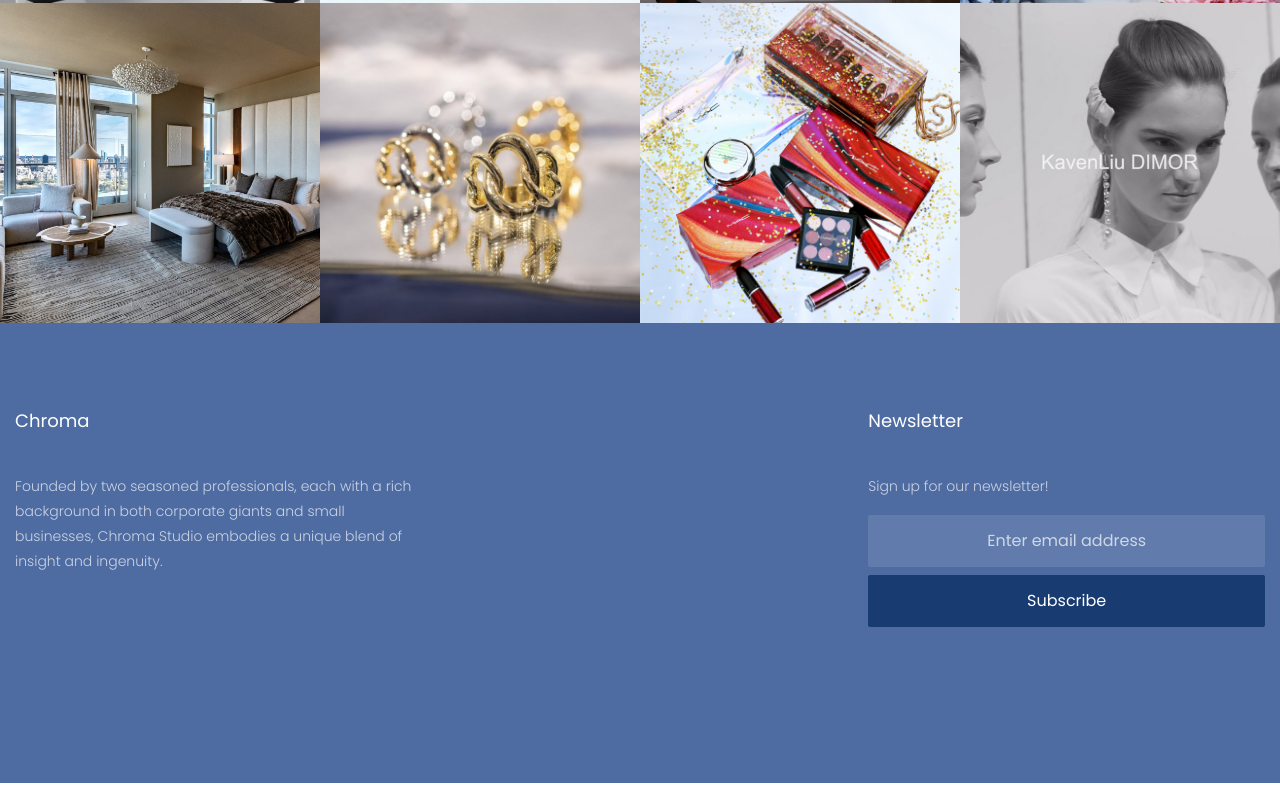
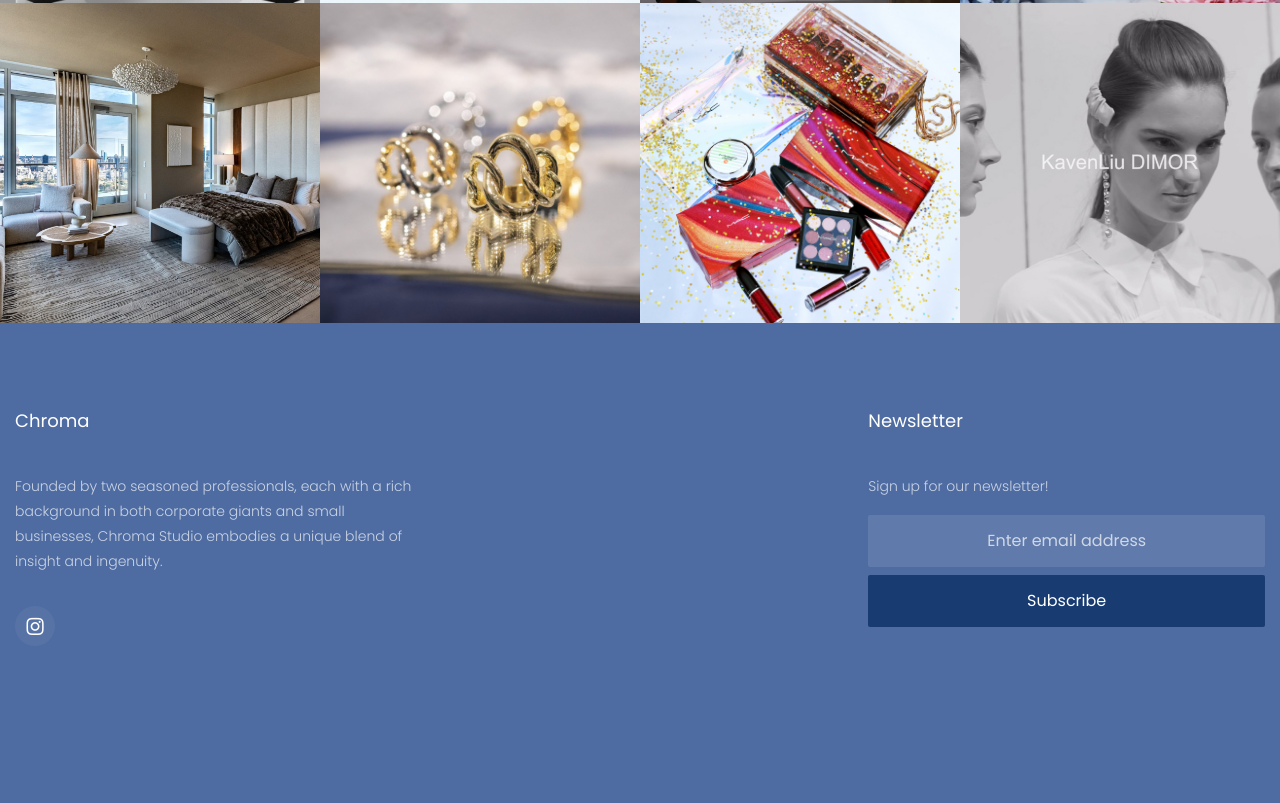
Before and after one commit to zeng007/Chroma_Design, a plain HTML site: page project.html in a window 1280 px wide. Shown: the part 961-1764 px from the top of the page. Drawn offline with Linux system fonts and the light colour scheme; some packages are replaced by stand-ins of ours; no server answers; files whose address does not match are found by name.

Commit message:
Update project.html

```diff
--- a/project.html
+++ b/project.html
@@ -188,6 +188,10 @@
               <h2 class="ftco-heading-2">Chroma</h2>
               <p>Founded by two seasoned professionals, each with a rich background in both corporate giants and small businesses, Chroma Studio embodies a unique blend of insight and ingenuity. </p>
 
+		    <ul class="ftco-footer-social list-unstyled float-md-left float-lft mt-3">
+                <li class="ftco-animate"><a href="https://www.instagram.com/chroma_designstudio/"><span class="icon-instagram"></span></a></li>
+	      </ul>
+
             </div>
           </div>
           <div class="col-md">
```
